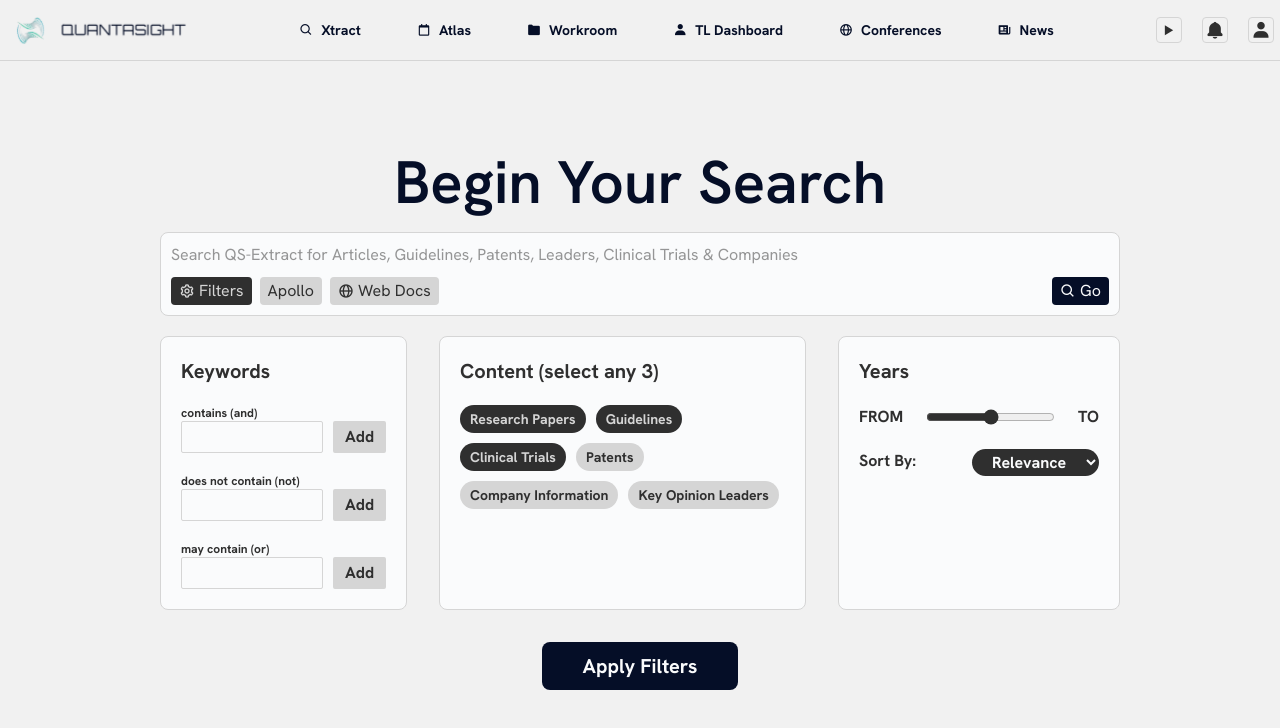
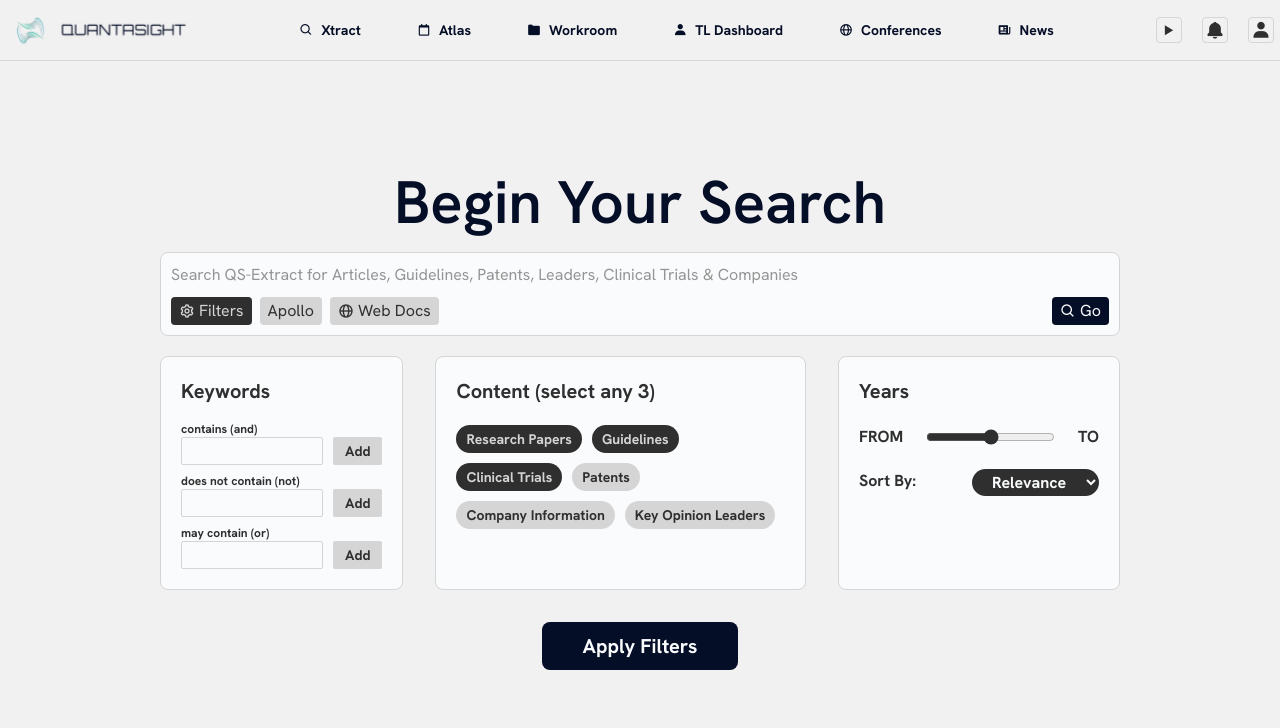
Before and after one commit to SumedhaSinghRathor/QuantaSight, a React (Vite) app: page / in a window 1280 px wide. Both pictures are taken after a click on the button "Filters". Shown: the top 728 px of the page. Built offline with nearby package versions, Linux system fonts and the light colour scheme.

Commit message:
adding advanced query filters

```diff
--- a/src/pages/Landing.jsx
+++ b/src/pages/Landing.jsx
@@ -14,6 +14,10 @@ function Landing() {
     "Key Opinion Leaders",
   ];
   const { selectedContent, setSelectedContent } = useContent();
+  const [keywords, setKeywords] = useState([]);
+  const [andInput, setAndInput] = useState("");
+  const [notInput, setNotInput] = useState("");
+  const [orInput, setOrInput] = useState("");
 
   const toggleContent = (content) => {
     if (selectedContent.includes(content)) {
@@ -27,6 +31,18 @@ function Landing() {
     }
   };
 
+  const addKeyword = (value, setInput) => {
+    if (!value.trim()) return;
+    if (setInput === setAndInput) {
+      setKeywords((prev) => [...prev, "& " + value.trim()]);
+    } else if (setInput === setNotInput) {
+      setKeywords((prev) => [...prev, "!" + value.trim()]);
+    } else if (setInput === setOrInput) {
+      setKeywords((prev) => [...prev, "|| " + value.trim()]);
+    }
+    setInput("");
+  };
+
   return (
     <div className="w-full h-[90vh] flex flex-col items-center justify-center gap-5">
       <h1 className="text-6xl text-dark-blue font-semibold">
@@ -38,16 +54,22 @@ function Landing() {
       {showFilters ? (
         <div className="flex flex-col gap-8 items-center w-3/4">
           <div className="flex justify-between gap-8 w-full">
-            <div className="bg-white border border-border p-5 rounded-lg flex flex-col gap-5">
+            <div className="bg-white border border-border p-5 rounded-lg flex flex-col gap-2">
               <h1 className="text-xl font-bold">Keywords</h1>
+              <div className="text-xs text-wrap">{keywords.join(" ")}</div>
               <div>
                 <p className="text-xs font-bold">contains (and)</p>
                 <div className="flex gap-2.5">
                   <input
                     type="text"
+                    value={andInput}
+                    onChange={(e) => setAndInput(e.target.value)}
                     className="p-1 border border-border text-xs rounded-xs"
                   />
-                  <button className="text-grey bg-border rounded-xs py-1 px-3 font-bold">
+                  <button
+                    onClick={() => addKeyword(andInput, setAndInput)}
+                    className="text-sm text-grey bg-border active:bg-gray-400 rounded-xs py-1 px-3 font-bold"
+                  >
                     Add
                   </button>
                 </div>
@@ -57,9 +79,14 @@ function Landing() {
                 <div className="flex gap-2.5">
                   <input
                     type="text"
+                    value={notInput}
+                    onChange={(e) => setNotInput(e.target.value)}
                     className="p-1 border border-border text-xs rounded-xs"
                   />
-                  <button className="text-grey bg-border rounded-xs py-1 px-3 font-bold">
+                  <button
+                    onClick={() => addKeyword(notInput, setNotInput)}
+                    className="text-sm text-grey bg-border active:bg-gray-400 rounded-xs py-1 px-3 font-bold"
+                  >
                     Add
                   </button>
                 </div>
@@ -69,9 +96,14 @@ function Landing() {
                 <div className="flex gap-2.5">
                   <input
                     type="text"
+                    value={orInput}
+                    onChange={(e) => setOrInput(e.target.value)}
                     className="p-1 border border-border text-xs rounded-xs"
                   />
-                  <button className="text-grey bg-border rounded-xs py-1 px-3 font-bold">
+                  <button
+                    onClick={() => addKeyword(orInput, setOrInput)}
+                    className="text-sm text-grey bg-border active:bg-gray-400 rounded-xs py-1 px-3 font-bold"
+                  >
                     Add
                   </button>
                 </div>
```
